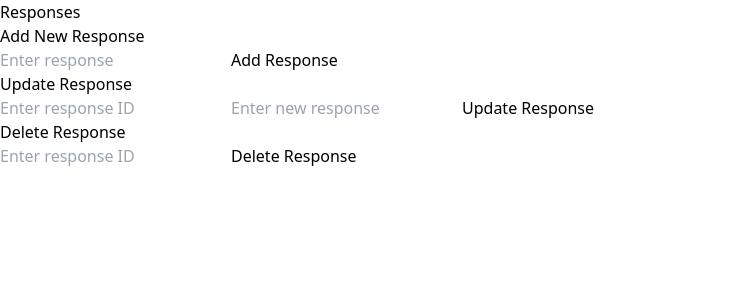
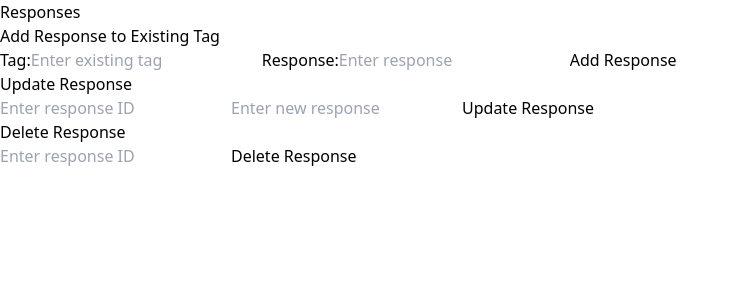
Before and after one commit to PhilipusAdrielTandra/web-for-database, a React (Vite) app: page /responses in a window 1280 px wide. Shown: the top 300 px of the page, without its empty margins (0-739 px from the left). Built offline with nearby package versions, Linux system fonts and the light colour scheme; no server answers.

Commit message:
fixed adding to response

```diff
--- a/src/components/Responses.jsx
+++ b/src/components/Responses.jsx
@@ -2,6 +2,7 @@ import React, { useState, useEffect } from 'react';
 
 const ContentList = () => {
   const [contents, setContents] = useState([]);
+  const [existingTag, setExistingTag] = useState('');
   const [newResponse, setNewResponse] = useState('');
   const [updateResponseId, setUpdateResponseId] = useState('');
   const [updateResponseValue, setUpdateResponseValue] = useState('');
@@ -24,19 +25,26 @@ const ContentList = () => {
     fetchContents();
   }, []);
 
+  const [tag, setTag] = useState('');
+  const [response, setResponse] = useState('');
+  const [errorMessage, setErrorMessage] = useState('');
+  const [successMessage, setSuccessMessage] = useState('');
+
   const addResponse = async () => {
     try {
-      const response = await fetch('http://localhost:8000/responses', {
+      const responseFromServer = await fetch(`http://localhost:8000/responses/${tag}`, {
         method: 'POST',
         headers: {
           'Content-Type': 'application/json'
         },
-        body: JSON.stringify({ response: newResponse })
+        body: JSON.stringify({ response: response })
       });
-      const data = await response.json();
-      setAddMessage(data.message);
+      const data = await responseFromServer.json();
+      setSuccessMessage(data.message);
+      setErrorMessage('');
     } catch (error) {
-      console.error('Error adding response:', error);
+      setErrorMessage('Error adding response: ' + error.message);
+      setSuccessMessage('');
     }
   };
 
@@ -70,14 +78,18 @@ const ContentList = () => {
 
   return (
     <div className="container mx-auto px-4 py-8">
-      <h1 className="text-2xl font-bold mb-4">Responses</h1>
+      <h1 className='text-2xl font-bold mb-4'> Responses </h1>
       <div>
-        <h2 className="text-md font-semibold mb-1">Add New Response</h2>
-        <input type="text" value={newResponse} onChange={(e) => setNewResponse(e.target.value)} placeholder="Enter response" className="mr-2" />
+      <h2 className="text-md font-semibold mb-1"> Add Response to Existing Tag </h2>
+        <label htmlFor="tag">Tag:</label>
+        <input type="text" id="tag" value={tag} onChange={(e) => setTag(e.target.value)} placeholder="Enter existing tag" className="mr-2"/>
+        <label htmlFor="response">Response:</label>
+        <input type="text" id="response" value={response} onChange={(e) => setResponse(e.target.value)} placeholder="Enter response" className="mr-2"/>
         <button onClick={addResponse} className="bg-blue-500 hover:bg-blue-700 text-white font-bold py-2 px-4 rounded">
           Add Response
         </button>
-        <div className="message" id="addMessage">{addMessage}</div>
+        {errorMessage && <p style={{ color: 'red' }}>{errorMessage}</p>}
+        {successMessage && <p style={{ color: 'green' }}>{successMessage}</p>}
       </div>
 
       <div>
```
Also changed, not shown: 1 other file (tests, documents, lock files or other folders).
